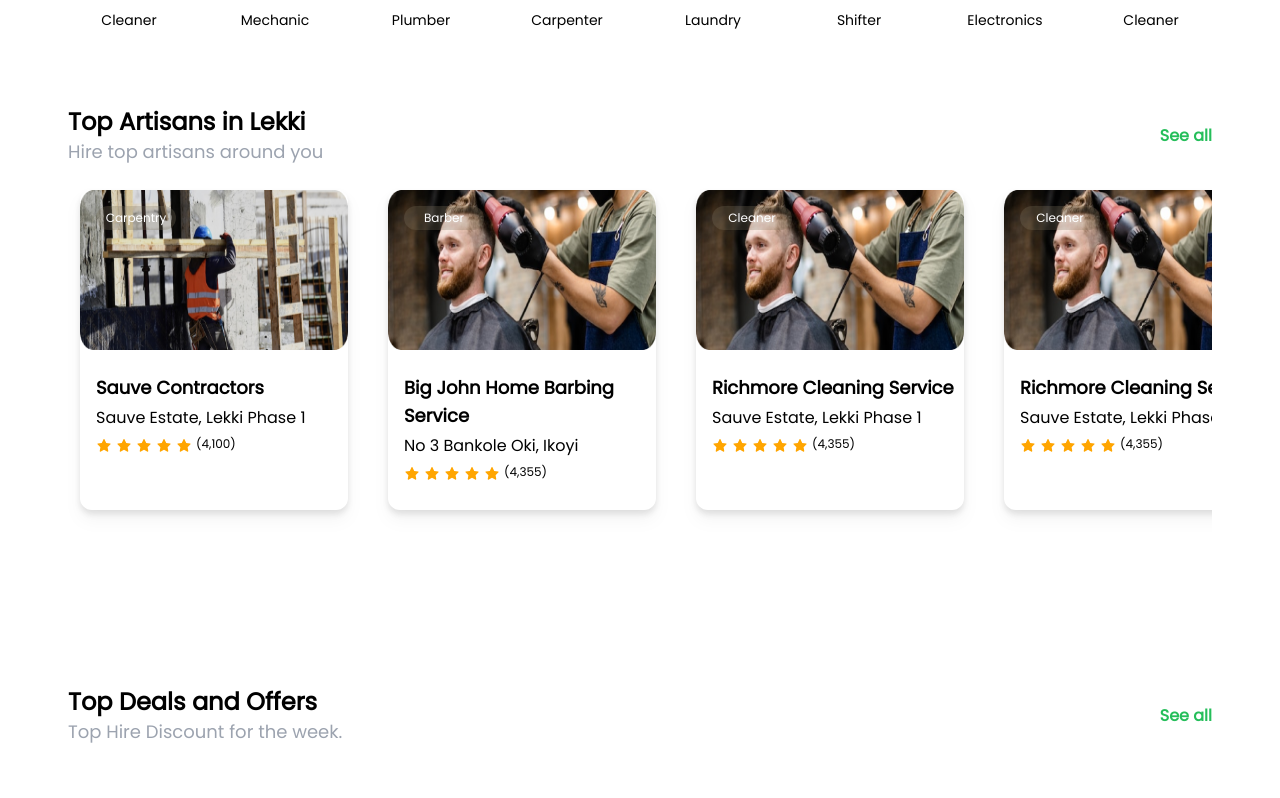
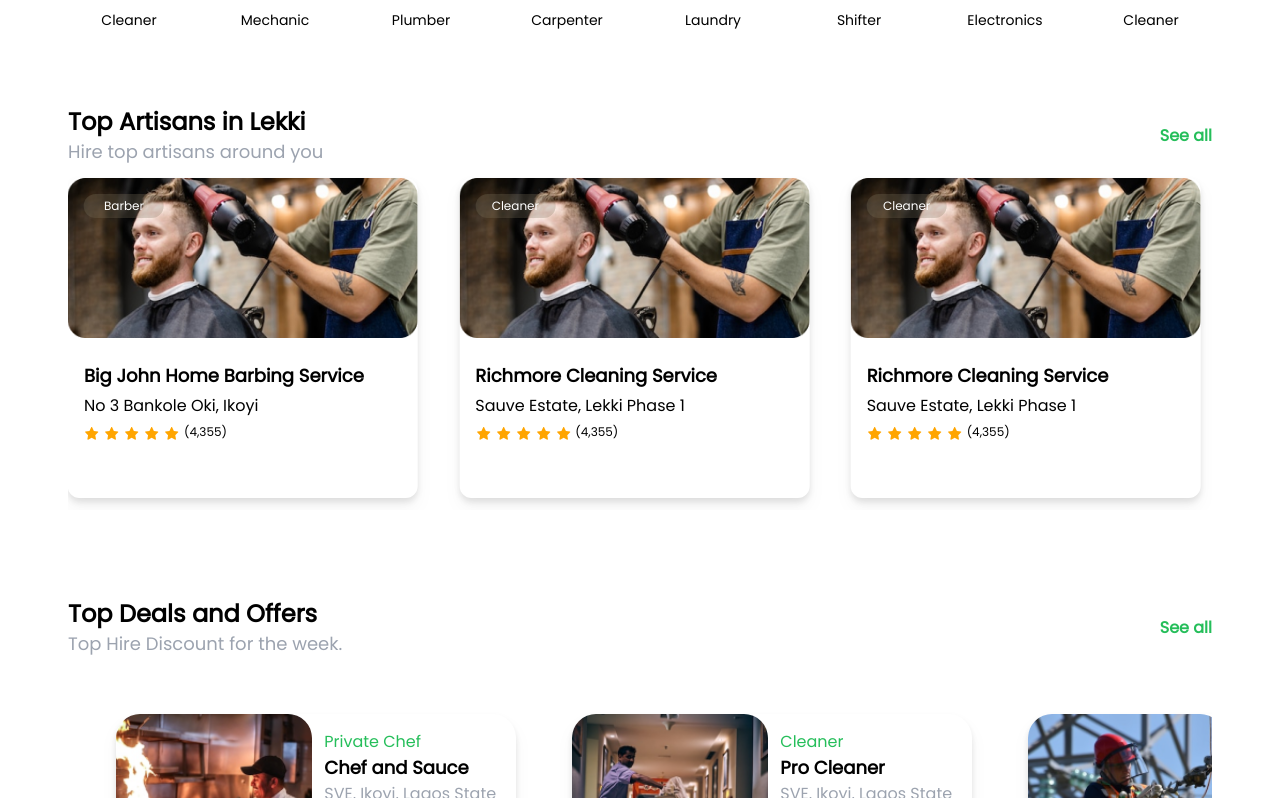
Before and after one commit to yusuf-ishaku/cwivel, a React (Vite) app: page / in a window 1280 px wide. Shown: the part 623-1421 px from the top of the page. Built offline with nearby package versions, Linux system fonts and the light colour scheme; a web font is replaced by a local one.

Commit message:
Carousel for artisan cards intiated

```diff
--- a/package.json
+++ b/package.json
@@ -12,7 +12,8 @@
     "react": "^18.2.0",
     "react-dom": "^18.2.0",
     "react-icons": "^4.7.1",
-    "react-router-dom": "^6.8.0"
+    "react-router-dom": "^6.8.0",
+    "swiper": "^9.1.0"
   },
   "devDependencies": {
     "@types/react": "^18.0.26",
--- a/src/assets/components/artisanCards.jsx
+++ b/src/assets/components/artisanCards.jsx
@@ -3,7 +3,7 @@ import { IconContext } from "react-icons";
 export const ArtisanCards = (props) =>{
     return(
         <>
-        <div className="w-[268px] h-80 my-3  bg-white rounded-xl drop-shadow-lg ">
+        <div className="w-[350px] h-80 my-3  bg-white rounded-xl drop-shadow-lg ">
             <div className="w-20 h-6 m-4 blight text-xs flex items-center justify-center text-white text-center rounded-2xl absolute z-50">{props.craft}</div>
             <img className="w-auto h-40  rounded-xl -z-10 relative" src={props.image} alt="Barber salon"></img>
             <div className="w-full m-4 flex">
--- a/src/pages/home.jsx
+++ b/src/pages/home.jsx
@@ -1,9 +1,17 @@
+import React, { useState, useRef} from "react";
+import { Swiper, SwiperSlide } from "swiper/react";
+
+// Import Swiper styles
+import "swiper/css";
+import "swiper/css/pagination";
+import "swiper/css/navigation";
+
+import { Autoplay, Pagination, Navigation } from "swiper";
+
 import { Navbar } from "../assets/components/navbar";
-
 import { ArtisanSelect } from "../assets/components/artisanSelect";
 import { ArtisanBulletins } from "../assets/components/artisanBulletins";
 import { ArtisanCards } from "../assets/components/artisanCards";
-
 import Sitting from "../assets/img/sitting.png";
 import Carpenter from "../assets/img/Carpenter.png";
 import Cleaner from "../assets/img/Cleaner.png";
@@ -61,13 +69,43 @@ export const Home = () => {
                             <a href="#" className="text-cwivel text-md font-semibold">See all</a>
                         </div>
                     </div>
-                    <div className="w-auto overflow-x-auto">
-                        <div className="w-fit gap-10 p-3 mb-16 flex flex-row">
-                            <ArtisanCards image = {SauveImage} craft = "Carpentry" artisanName = "Sauve Contractors" location = "Sauve Estate, Lekki Phase 1" rating = "4,100"/>
-                            <ArtisanCards image ={BarberImage} craft = "Barber" artisanName = "Big John Home Barbing Service" location = "No 3 Bankole Oki, Ikoyi" rating = "4,355"></ArtisanCards>
-                            <ArtisanCards image = {BarberImage} craft = "Cleaner" artisanName = "Richmore Cleaning Service" location = "Sauve Estate, Lekki Phase 1" rating = "4,355"></ArtisanCards>
-                            <ArtisanCards image = {BarberImage} craft = "Cleaner" artisanName = "Richmore Cleaning Service" location = "Sauve Estate, Lekki Phase 1" rating = "4,355"></ArtisanCards>
-                        </div>
+                    <div className="w-auto">
+                            <Swiper
+                                slidesPerView={3}
+                                // centeredSlides={true}
+                                spaceBetween={30}
+                                grabCursor={true}
+                                autoplay={{
+                                    delay:2500,
+                                    disableOnInteraction: false
+                                }}
+                                loop={true}
+                                pagination={{
+                                    clickable: true
+                                }}
+                                // navigation={true}
+                                modules={[Autoplay]}
+                                className="mySwiper"
+                            >
+                                <SwiperSlide>
+                                    <ArtisanCards image = {SauveImage} craft = "Carpentry" artisanName = "Sauve Contractors" location = "Sauve Estate, Lekki Phase 1" rating = "4,100"/>
+                                </SwiperSlide>
+                                <SwiperSlide>
+                                    <ArtisanCards image ={BarberImage} craft = "Barber" artisanName = "Big John Home Barbing Service" location = "No 3 Bankole Oki, Ikoyi" rating = "4,355"></ArtisanCards>
+                                </SwiperSlide>
+                                <SwiperSlide>
+                                    <ArtisanCards image = {BarberImage} craft = "Cleaner" artisanName = "Richmore Cleaning Service" location = "Sauve Estate, Lekki Phase 1" rating = "4,355"></ArtisanCards>
+                                </SwiperSlide>
+                                <SwiperSlide>
+                                    <ArtisanCards image = {BarberImage} craft = "Cleaner" artisanName = "Richmore Cleaning Service" location = "Sauve Estate, Lekki Phase 1" rating = "4,355"></ArtisanCards>
+                                </SwiperSlide>
+                                <SwiperSlide>
+                                    <ArtisanCards image = {BarberImage} craft = "Cleaner" artisanName = "Richmore Cleaning Service" location = "Sauve Estate, Lekki Phase 1" rating = "4,355"></ArtisanCards>
+                                </SwiperSlide>
+                                <SwiperSlide>
+                                    <ArtisanCards image = {BarberImage} craft = "Cleaner" artisanName = "Richmore Cleaning Service" location = "Sauve Estate, Lekki Phase 1" rating = "4,355"></ArtisanCards>
+                                </SwiperSlide>
+                            </Swiper>
                     </div>
                 </div>
                 <div className="flex flex-col h-fit w-full p-3 mt-16">
```
Also changed, not shown: 1 other file (tests, documents, lock files or other folders).
